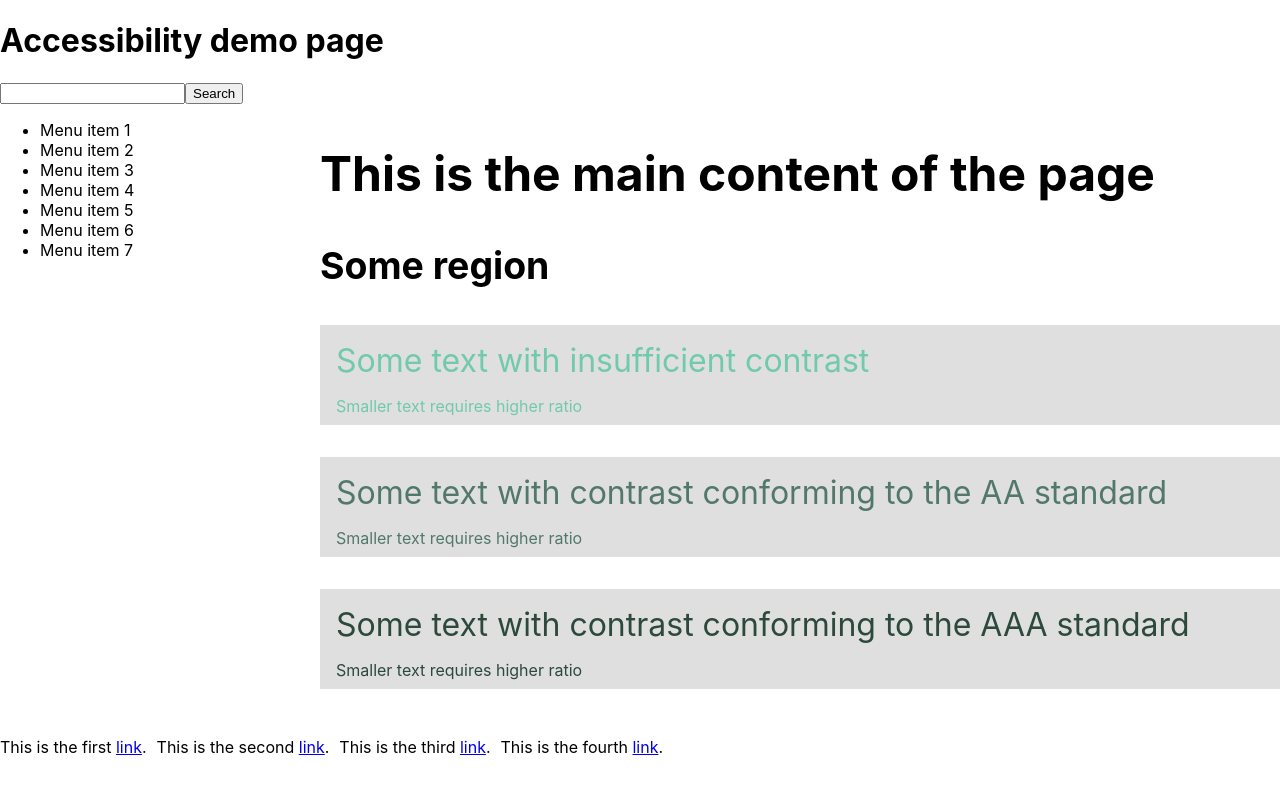
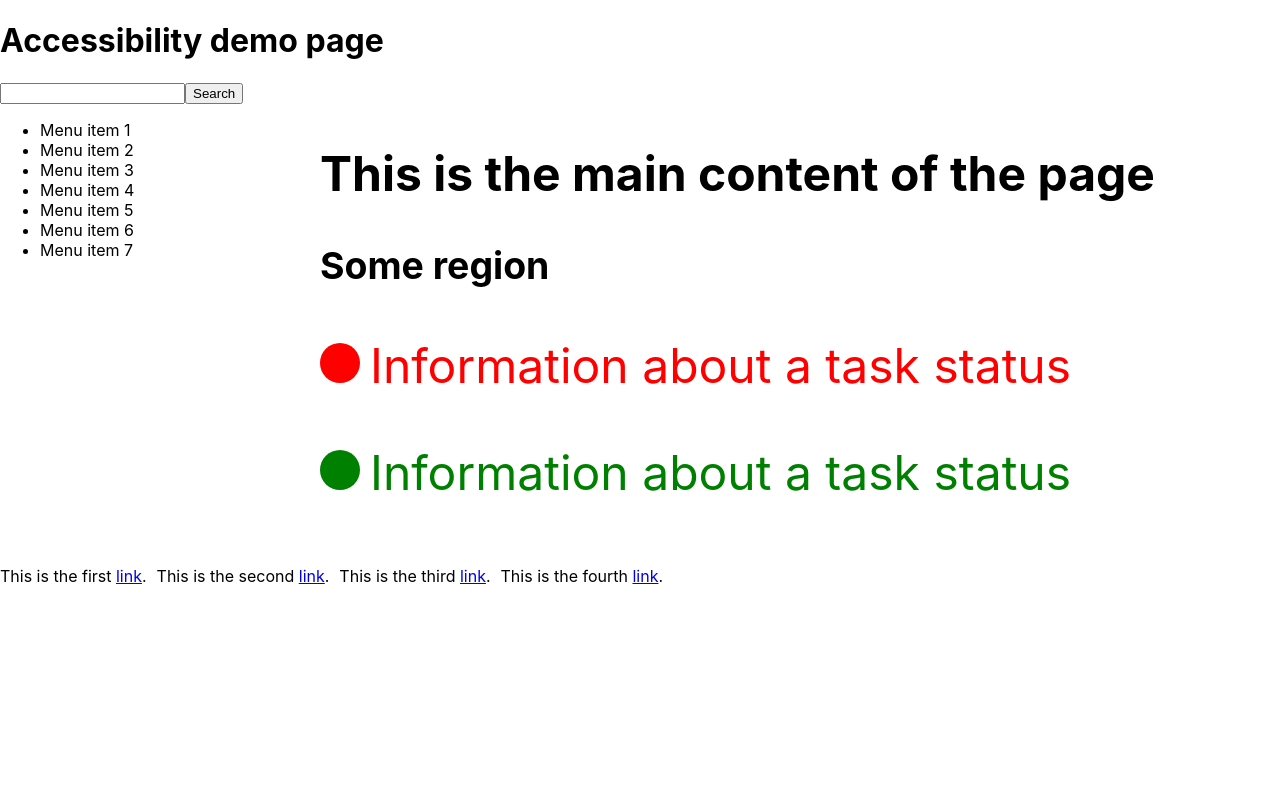
Before and after one commit to jakubgawlikowski/a11y, a React (Create React App) app in the folder a11y/: page / in a window 1280 px wide. Shown: the top 794 px of the page. Built offline with nearby package versions, Linux system fonts and the light colour scheme.

Commit message:
color information

```diff
--- a/a11y/src/App.css
+++ b/a11y/src/App.css
@@ -26,30 +26,32 @@
   padding-right: 10px;
 }
 
-.contrastBad {
-  background-color: #dfdfdf;
-  color:#70caab;
-  width: 100%;
-  height: 100px;
-  padding: 1rem;
+.error {
+  color: red;
+  font-size: 3rem;
 }
 
-.contrastAA {
-  background-color:#dfdfdf;
-  color: #51786b;
-  width: 100%;
-  height: 100px;
-  padding: 1rem;
+.error:before {
+  content: '';
+  width: 40px;
+  height: 40px;
+  border-radius: 40px;
+  background-color: red;
+  display: inline-block;
+  margin-right: 10px;
 }
 
-.contrastAAA {
-  background-color: #dfdfdf;
-  color: #2c493b;
-  width: 100%;
-  height: 100px;
-  padding: 1rem;
+.check {
+  color: green;
+  font-size: 3rem;
 }
 
-.smallText {
-  font-size: 1rem;
+.check:before {
+  content: '';
+  width: 40px;
+  height: 40px;
+  border-radius: 40px;
+  background-color: green;
+  display: inline-block;
+  margin-right: 10px;
 }
--- a/a11y/src/App.js
+++ b/a11y/src/App.js
@@ -29,18 +29,8 @@ function App() {
           <h2>This is the main content of the page</h2>
           <section>
             <h3 id="special-region2">Some region</h3>
-            <p className="contrastBad">
-              Some text with insufficient contrast
-              <p className="smallText">Smaller text requires higher ratio</p>
-            </p>
-            <p className="contrastAA">
-              Some text with contrast conforming to the AA standard
-              <p className="smallText">Smaller text requires higher ratio</p>
-            </p>
-            <p className="contrastAAA">
-              Some text with contrast conforming to the AAA standard
-              <p className="smallText">Smaller text requires higher ratio</p>
-            </p>
+            <p className="error">Information about a task status</p>
+            <p className="check">Information about a task status</p>
           </section>
         </main>
         <footer className="footer" role="contentinfo">
```
Also changed, not shown: a11y/src/check.png (added), a11y/src/error.png (added).
